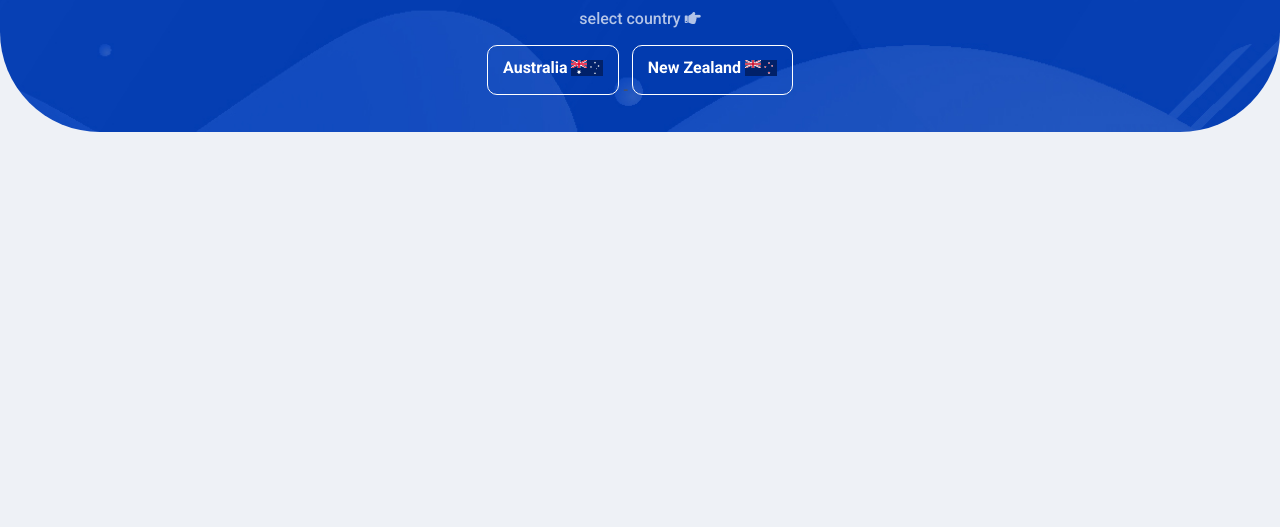
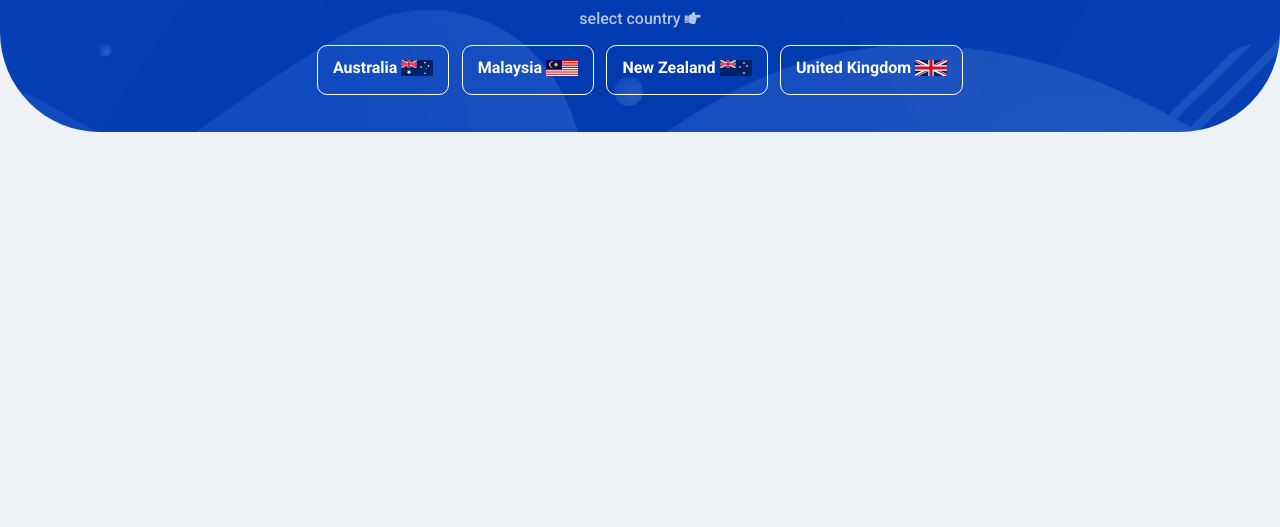
Before and after one commit to hmghaly/km, a plain HTML site: page b2web_ui/ui3/country-selection.html in a window 1280 px wide. Shown: the part 273-800 px from the top of the page. Drawn offline with nearby package versions, Linux system fonts and the light colour scheme; files whose address does not match are found by name.

Commit message:
Add files via upload

```diff
--- a/b2web_ui/ui3/country-selection.html
+++ b/b2web_ui/ui3/country-selection.html
@@ -92,7 +92,9 @@
                                     <a href="#">Country</a>
                                     <ul class="sub-menu country-dropdown">
                                         <li><a href="index?country=au">Australia</a></li>
+                                        <li><a href="index?country=my">Malaysia</a></li>
                                         <li><a href="index?country=nz">New Zealand</a></li>
+                                        <li><a href="index?country=uk">United Kingdom</a></li>
 
                                     </ul>
                                 </li>
@@ -161,8 +163,10 @@
                                 <li>
                                     <a href="#">Country <i class="fal fa-angle-down"></i></a>
                                     <ul class="sub-menu country-dropdown">
-                                        <li><a href="/index?country=au">Australia</a></li>
-                                        <li><a href="/index?country=nz">New Zealand</a></li>
+                                        <li><a href="index?country=au">Australia</a></li>
+                                        <li><a href="index?country=my">Malaysia</a></li>
+                                        <li><a href="index?country=nz">New Zealand</a></li>
+                                        <li><a href="index?country=uk">United Kingdom</a></li>
 
 
                                     </ul>
@@ -219,7 +223,10 @@
                                  <span class="select-country"> select country <i class="fa fa-hand-point-right"></i> </span>
                                  <ul class="list-unstyled">
                                  <a href="index?country=au"><li>  Australia <img src="assets/images/au_flag.svg">  </li> </a> -
-                                 <a href="index?country=nz"><li>   New Zealand <img src="assets/images/nz_flag.svg"> </li> </a>
+                                 <a href="index?country=my"><li>  Malaysia <img src="assets/images/my_flag.svg">  </li> </a> -
+                                 <a href="index?country=nz"><li>   New Zealand <img src="assets/images/nz_flag.svg"> </li> </a> -
+                                 <a href="index?country=uk"><li>   United Kingdom <img src="assets/images/uk_flag.svg"> </li> </a>
+
                                  </ul>
                              </div>
 
```
Also changed, not shown: b2web_ui/ui3/about.html (+2 -1 lines), b2web_ui/ui3/category.html (+1 -1 lines), b2web_ui/ui3/dashboard-template.html (+1 -1 lines), b2web_ui/ui3/index.html (+1 -0 lines), b2web_ui/ui3/assets/images/my_flag.svg (added), b2web_ui/ui3/assets/images/uk_flag.svg (added).
